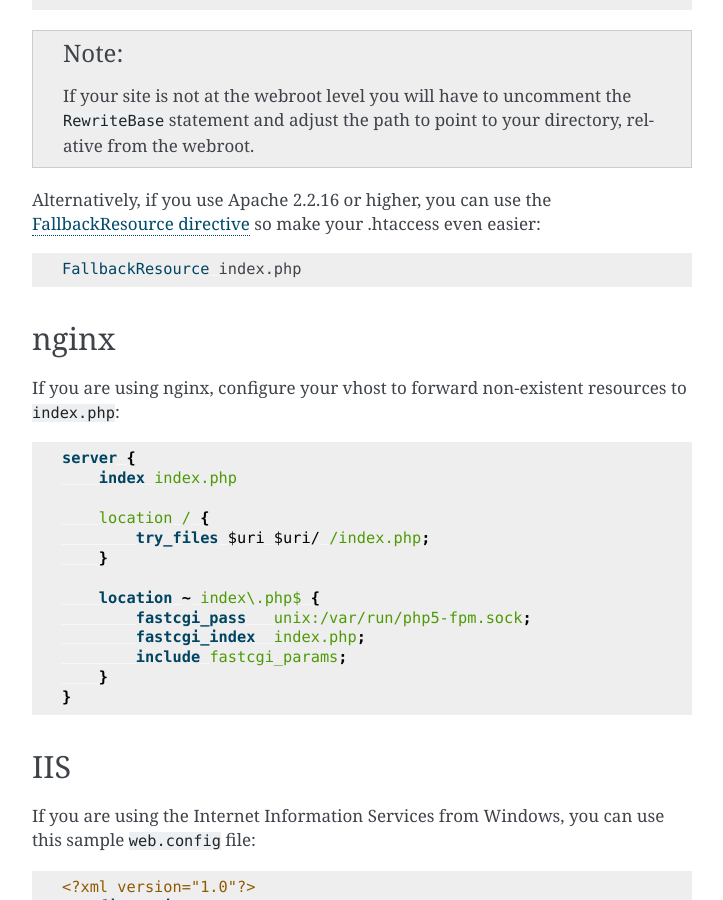
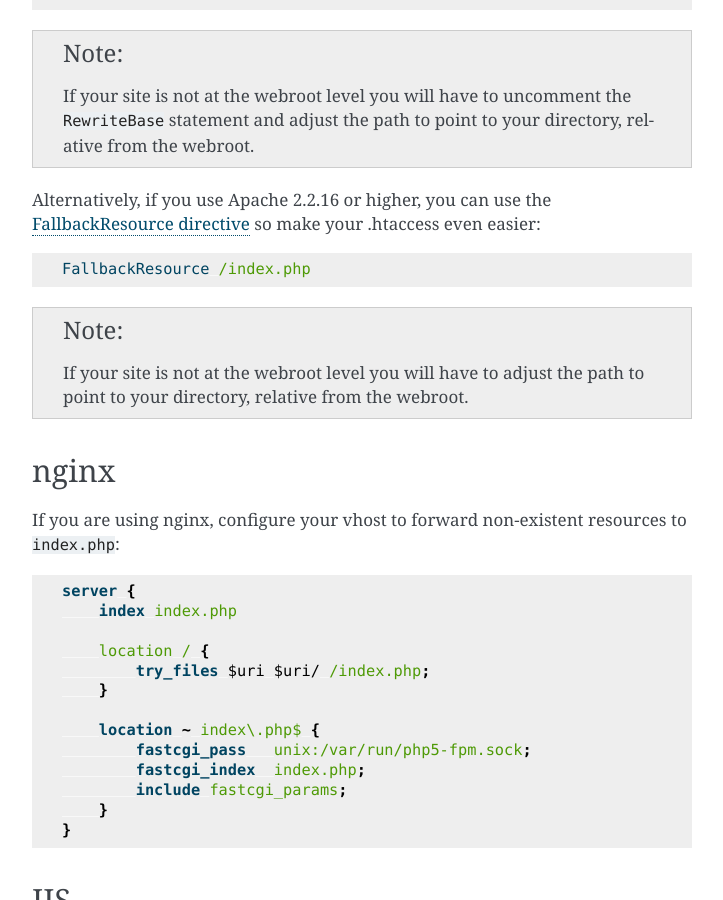
Before and after one commit to silexphp/Silex, a Sphinx documentation site: the page built from doc/web_servers.rst, in a window 1280 px wide and 900 px high, scrolled down 381 px. Shown: the whole window, without its empty margins (388-1111 px from the left). Built offline with Sphinx 7.4.7, drawn with Linux system fonts in a browser that asks for light colours.

Commit message:
Add / to FallbackResource apache directive
If you don't add the slash, you can have the error `Request exceeded the limit of 10 subrequest nesting levels due to probable confguration error.` when the requested URL is, for example, /foo/bar.

```diff
--- a/doc/web_servers.rst
+++ b/doc/web_servers.rst
@@ -28,7 +28,12 @@ Alternatively, if you use Apache 2.2.16 or higher, you can use the
 
 .. code-block:: apache
 
-    FallbackResource index.php
+    FallbackResource /index.php
+
+.. note::
+
+    If your site is not at the webroot level you will have to adjust the path to
+    point to your directory, relative from the webroot.
 
 nginx
 -----
```
